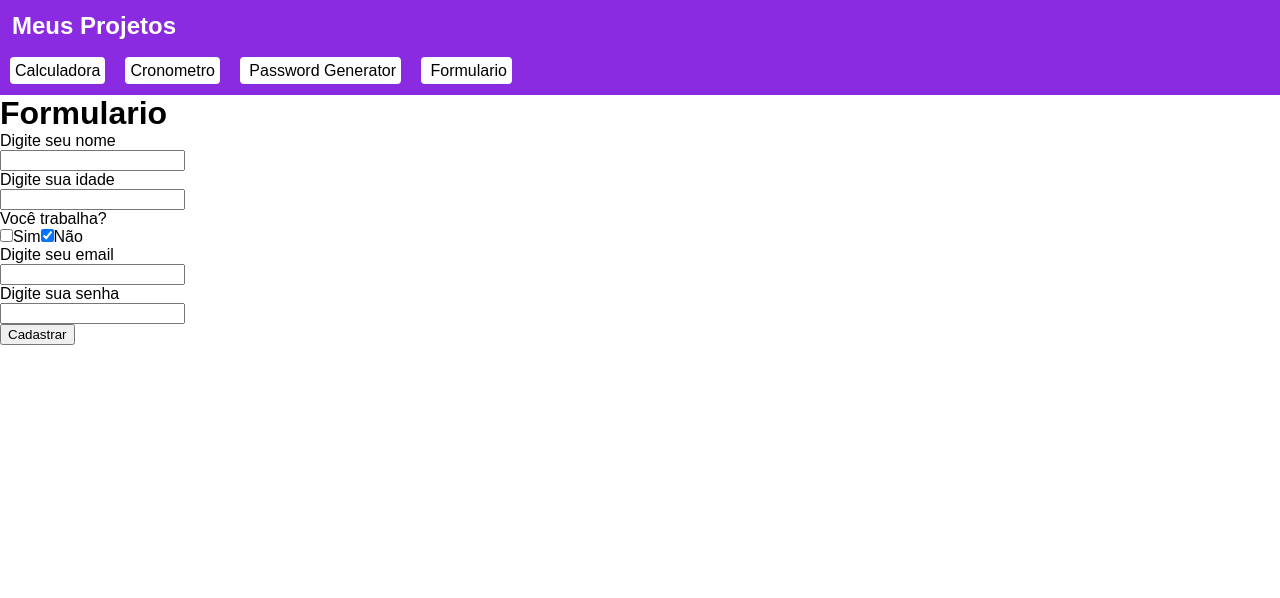
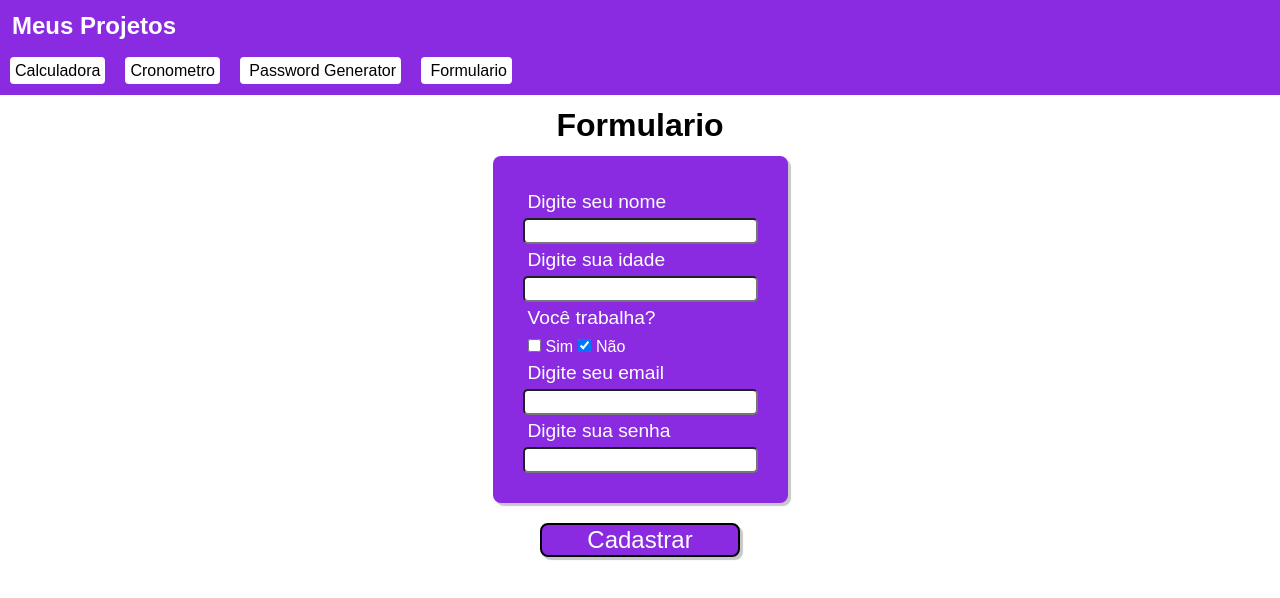
Before and after one commit to pauloszuparits/React-Portifolio, a React (Create React App) app in the folder my-app/: page /formulario/cadastro in a window 1280 px wide. Shown: the top 598 px of the page. Built offline with nearby package versions, Linux system fonts and the light colour scheme.

Commit message:
was added style for page 'Cadastro'

```diff
--- /dev/null
+++ b/my-app/src/pages/Formulario/Cadastro/cadastro.css
@@ -0,0 +1,40 @@
+.itens-Forumlario{
+    color: white;
+    background-color: blueviolet;
+    padding: 30px;
+    border-radius: 8px;
+    box-shadow: 3px 3px 1px rgba(41, 41, 41, 0.26);
+    /* display: flex;
+    flex-direction: column;
+    align-items: center; */
+    text-align: left;
+}
+
+.Item-formulario{
+    margin: 5px;
+    font-size: 1.2em;
+}
+
+.input-formulario{
+    font-size: 1em;
+    border-radius: 5px;
+    padding: 2px;
+    padding-left: 10px;
+    font-weight: bold;
+}
+
+#titulo-formulario{
+    margin: 12px;
+}
+
+.botao-formulario{
+    margin: 20px;
+    font-size: 1.5em;
+    width: 200px;
+    border-radius: 8px;
+    background-color: blueviolet;
+    color: white;
+    border: solid 2px black;
+    cursor: pointer;
+    box-shadow: 3px 3px 1px rgba(41, 41, 41, 0.26);
+}
--- a/my-app/src/pages/Formulario/Cadastro/index.js
+++ b/my-app/src/pages/Formulario/Cadastro/index.js
@@ -1,9 +1,12 @@
 //Fazer uma verificaação de tentativa de senha com login e armazenar no local storage
 //caso o usuario esteja logado fazer um joguinho
+//Traduzir todos os comentários
+//Trocar Readme
 
 import { useState } from "react/cjs/react.development"
 import firebase from "../../../firebaseConnection";
 import { Link } from "react-router-dom";
+import './cadastro.css'
 export default function Formulario(){
     //Informações do usuário para usar no cadastro
     const[nome, setNome] = useState('');
@@ -69,30 +72,30 @@ export default function Formulario(){
     }
 
     return( //renderização principal
-        <>
-            <h1>Formulario</h1>
-            <div>
-                <p>Digite seu nome</p>
-                <input type="text" value={nome} onChange={(e) => {setNome(e.target.value)}}/>
-                <p>Digite sua idade</p>
-                <input type="number" value={idade} onChange={(e) => {setIdade(e.target.value)}}/>
-                <p>Você trabalha?</p>
-                <input type="checkbox" checked={trabalha} onChange={ handleChangeTrabalha }/>Sim
-                <input type="checkbox" checked={!trabalha} onChange={ handleChangeTrabalha }/>Não
+        <div className="conteiner">
+            <h1 id="titulo-formulario">Formulario</h1>
+            <div className="itens-Forumlario">
+                <p className="Item-formulario">Digite seu nome</p>
+                <input type="text" value={nome} onChange={(e) => {setNome(e.target.value)}} className="input-formulario"/>
+                <p className="Item-formulario">Digite sua idade</p>
+                <input type="number" value={idade} onChange={(e) => {setIdade(e.target.value)}} className="input-formulario"/>
+                <p className="Item-formulario">Você trabalha?</p>
+                <input type="checkbox" checked={trabalha} onChange={ handleChangeTrabalha } className="Item-formulario"/>Sim
+                <input type="checkbox" checked={!trabalha} onChange={ handleChangeTrabalha } className="Item-formulario"/>Não
                 {trabalha && //caso usuário selecionar sim no checkbox
                     <div>
-                        <p>Digite o nome da empresa em que trabalha</p>
-                        <input type="text" value={empresa} onChange={(e) => {setEmpresa(e.target.value)}}/>
-                        <p>Digite seu cargo</p>
-                        <input type="text" value={cargo} onChange={(e) => {setCargo(e.target.value)}}/>
+                        <p className="Item-formulario">Digite o nome da empresa</p>
+                        <input type="text" value={empresa} onChange={(e) => {setEmpresa(e.target.value)}} className="input-formulario"/>
+                        <p className="Item-formulario">Digite seu cargo</p>
+                        <input type="text" value={cargo} onChange={(e) => {setCargo(e.target.value)}} className="input-formulario"/>
                     </div>
                 }
-                <p>Digite seu email</p>
-                <input type="text" value={email} onChange={(e) => {setEmail(e.target.value)}}/>
-                <p>Digite sua senha</p>
-                <input type="password" value={senha} onChange={(e) => {setSenha(e.target.value)}}/>
+                <p className="Item-formulario">Digite seu email</p>
+                <input type="text" value={email} onChange={(e) => {setEmail(e.target.value)}} className="input-formulario"/>
+                <p className="Item-formulario">Digite sua senha</p>
+                <input type="password" value={senha} onChange={(e) => {setSenha(e.target.value)}} className="input-formulario"/>
             </div>
-                <button onClick={ novoUsuario }>Cadastrar</button>
-        </>
+                <button onClick={ novoUsuario } className="botao-formulario">Cadastrar</button>
+        </div>
     )
 }
--- a/my-app/src/pages/Formulario/Login/index.js
+++ b/my-app/src/pages/Formulario/Login/index.js
@@ -1,6 +1,7 @@
 import { Link } from "react-router-dom"
 import { useState } from "react/cjs/react.development"
 import firebase from "../../../firebaseConnection";
+import './login.css'
 export default function Login(){
     const [email, setEmail] = useState('');
     const [senha, setSenha] = useState('');
@@ -35,15 +36,26 @@ export default function Login(){
         });
     }
 
+    //function for logout
+    async function logout(){
+        await firebase.auth().signOut();
+    }
+
     if(logado){ //condicional logado
         return(
             <>
+                <div>
                     <h1>Você está logado</h1>
                     <p>Seus dados:</p>
                     <p>Nome: {usuario.nome}</p>
                     <p>Cargo: {usuario.cargo}</p>
                     <p>Empresa: {usuario.empresa}</p>
                     <p>Idade: {usuario.idade}</p>
+                    <button onClick={ logout }>Deslogar</button>
+                </div>
+                <div>
+                    <p></p>
+                </div>
             </>
         )
     }
```
Also changed, not shown: my-app/src/pages/Formulario/Login/login.css (added). Lines whose indentation alone changed are shown as unchanged.
